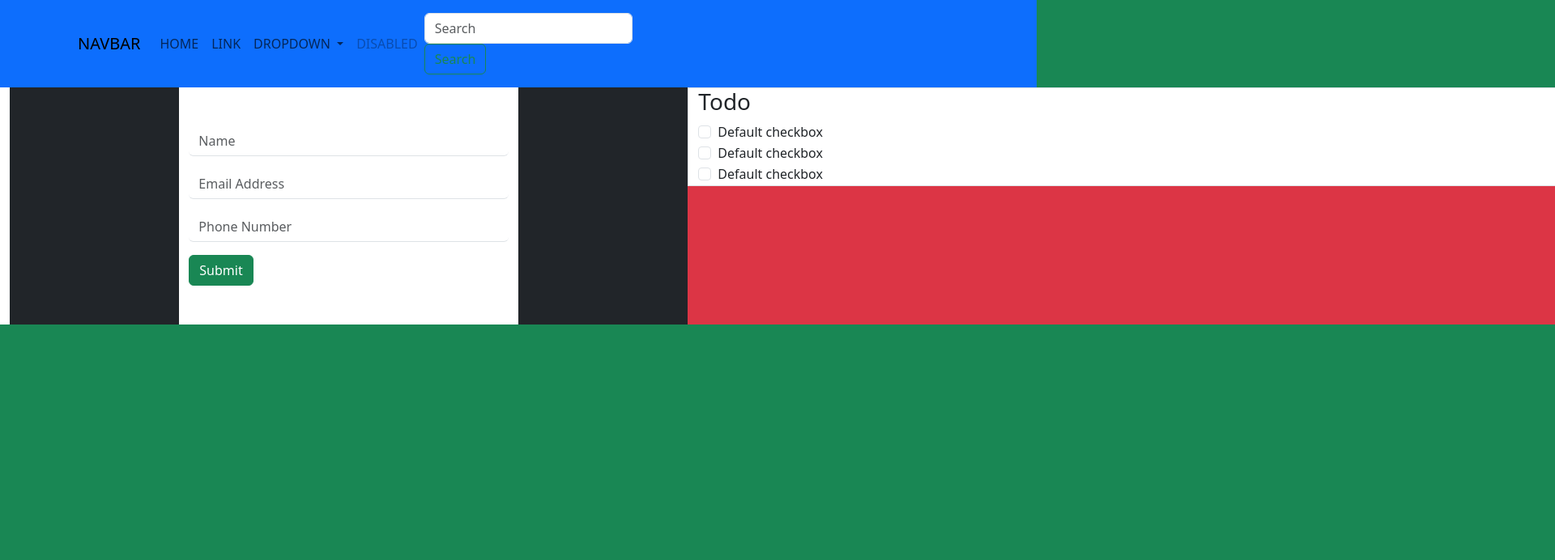
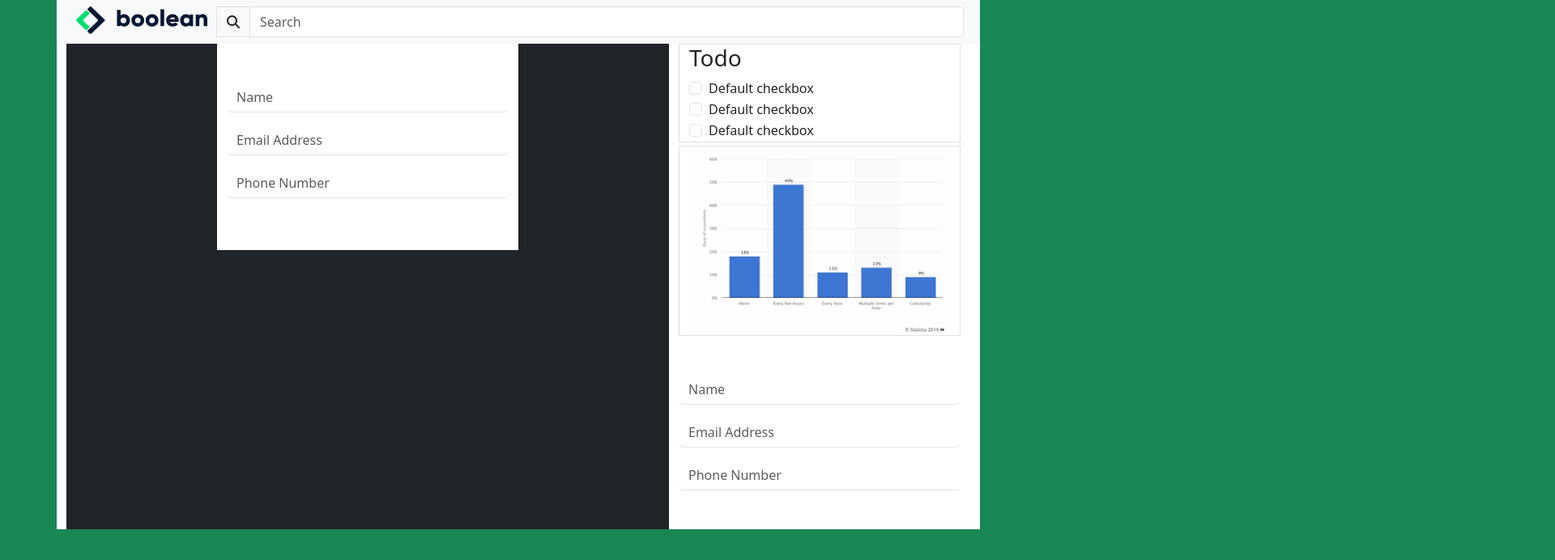
Before and after one commit to GiuseppeTrp/html-css-bootstrap-dashboard, a plain HTML site: page index.html in a window 1280 px wide. Shown: the top 692 px of the page at 81% size, 1920 px wide, since content can reach past the window. Drawn offline with nearby package versions, Linux system fonts and the light colour scheme.

Commit message:
improved navbar

```diff
--- a/index.html
+++ b/index.html
@@ -15,50 +15,26 @@
     <link rel="stylesheet" href="css/style.css">
 </head>
 <body class="bg-success">
-    <header>
-        <nav class="navbar navbar-expand-lg bg-primary text-uppercase p-3 px-lg-5">
-            <div class="container-fluid px-lg-5  ">
-                <a class="navbar-brand" href="#">Navbar</a>
-                <button class="navbar-toggler" type="button" data-toggle="collapse" data-target="#navbarSupportedContent" aria-controls="navbarSupportedContent" aria-expanded="false" aria-label="Toggle navigation">
-                  <span class="navbar-toggler-icon"></span>
-                </button>
+    <header class="container">
 
-                <div class="collapse navbar-collapse" id="navbarSupportedContent">
-                  <ul class="navbar-nav mr-auto">
-                    <li class="nav-item active">
-                      <a class="nav-link" href="#">Home <span class="sr-only">(current)</span></a>
-                    </li>
-                    <li class="nav-item">
-                      <a class="nav-link" href="#">Link</a>
-                    </li>
-                    <li class="nav-item dropdown">
-                      <a class="nav-link dropdown-toggle" href="#" id="navbarDropdown" role="button" data-toggle="dropdown" aria-haspopup="true" aria-expanded="false">
-                        Dropdown
-                      </a>
-                      <div class="dropdown-menu" aria-labelledby="navbarDropdown">
-                        <a class="dropdown-item" href="#">Action</a>
-                        <a class="dropdown-item" href="#">Another action</a>
-                        <div class="dropdown-divider"></div>
-                        <a class="dropdown-item" href="#">Something else here</a>
-                      </div>
-                    </li>
-                    <li class="nav-item">
-                      <a class="nav-link disabled" href="#">Disabled</a>
-                    </li>
-                  </ul>
-                  <form class="form-inline my-2 my-lg-0">
-                    <input class="form-control mr-sm-2" type="search" placeholder="Search" aria-label="Search">
-                    <button class="btn btn-outline-success my-2 my-sm-0" type="submit">Search</button>
-                  </form>
+        <nav class="navbar navbar-light  row bg-light ">
+
+            <form class="container-fluid">
+              <div class="input-group">
+                <div class="container col-2" >
+                    <div class="row">
+                        <img src="img/logo.svg" alt="">
+                    </div>
+
                 </div>
-
-
-            </div>
-
+                <span class="input-group-text " id="basic-addon1"><i class="fa fa-search"></i></span>
+                <input class="form-control me-2" type="search" placeholder="Search" aria-label="Search">
+              </div>
+            </form>
           </nav>
     </header>
 
-    <main class="container-fluid bg-white d-flex">
+    <main class="container bg-white d-flex">
         <section id="jumbo" class="bg-dark  col-lg-8" >
             <div class="container bg-white col-6 ">
                 <div class="row ">
@@ -72,8 +48,6 @@
                         <div class="mb-3">
                             <input type="number" class="form-control form-control border-0 border-bottom  shadow-none" id="inputPhoneNumber" aria-describedby="emailHelp" placeholder="Phone Number">
                         </div>
-
-                        <button type="submit" class="btn btn-success">Submit</button>
                     </form>
                 </div>
 
@@ -83,9 +57,9 @@
         </section>
 
 
-        <section id="todo" class=" col-12 bg-danger col-12">
-            <div class="container-fluid border col-12">
-                <div class="row bg-white col-19">
+        <section id="todo" class=" container ">
+            <div class="container border ">
+                <div class="row bg-white ">
                     <div>
                         <h3>Todo</h3>
                         <div class="form-check">
@@ -107,19 +81,39 @@
                             </label>
                         </div>
                     </div>
-
+                </div>
+            </div>
+            <div class="container border mt-1">
+                <div class="row">
+                    <div class="col">
+                        <div class="my_card">
+                            <img src="img/stats.jpeg" alt="" class="img-fluid ">
+                        </div>
+                    </div>
 
 
                 </div>
 
-
             </div>
+            <form class="my-5" >
+                <div class="mb-3">
+                    <input type="text" class="form-control form-control border-0 border-bottom  shadow-none" id="inputName" aria-describedby="emailHelp" placeholder="Name">
+                </div>
+                <div class="mb-3">
+                    <input type="email" class="form-control form-control border-0 border-bottom  shadow-none" id="inputEmail" aria-describedby="emailHelp" placeholder="Email Address">
+                </div>
+                <div class="mb-3">
+                    <input type="number" class="form-control form-control border-0 border-bottom  shadow-none" id="inputPhoneNumber" aria-describedby="emailHelp" placeholder="Phone Number">
+                </div>
+            </form>
 
         </section>
 
 
     </main>
 
+
+    <footer></footer>
 
 
 
```
